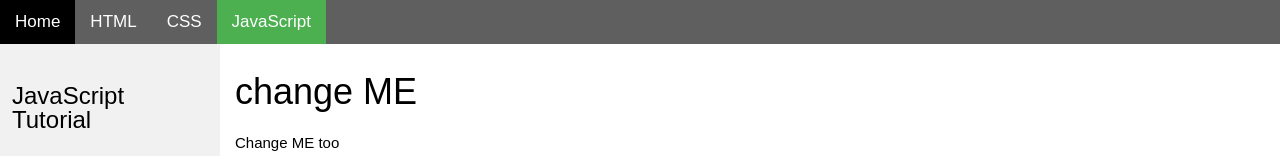
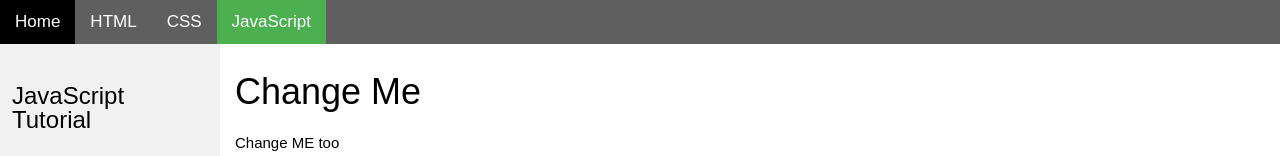
Before and after one commit to CRIS2005/w3schools-replica, a plain HTML site: page javascript/comments/index.html in a window 1280 px wide. Shown: the top 156 px of the page. Drawn offline with Linux system fonts and the light colour scheme.

Commit message:
Update 2018-11-25T16:59:39.362Z

```diff
--- a/javascript/comments/index.html
+++ b/javascript/comments/index.html
@@ -1 +1 @@
-<!DOCTYPE html><html><head><title>change ME</title><meta name="description" content="Change ME too"><link rel="stylesheet" href="https://cris2005.github.io/w3schools-replica/style.css"></head><body><header><a href="https://cris2005.github.io/w3schools-replica/">Home</a><a href="https://cris2005.github.io/w3schools-replica/html">HTML</a><a href="https://cris2005.github.io/w3schools-replica/css">CSS</a><a class="current" href="https://cris2005.github.io/w3schools-replica/javascript">JavaScript</a></header><article><h1>change ME</h1><p>Change ME too</p></article><nav><h3>JavaScript Tutorial</h3><a href="https://cris2005.github.io/w3schools-replica/JavaScript/comments">JavaScript Comments</a><a href="https://cris2005.github.io/w3schools-replica/JavaScript/variables">JavaScript Variables</a><a href="https://cris2005.github.io/w3schools-replica/JavaScript/operators">JavaScript Operators</a></nav><footer>&copy; 2017 My name is awesome!</footer></body></html>
+<!DOCTYPE html><html><head><title>Change Me</title><meta name="description" content="Change ME too"><link rel="stylesheet" href="https://cris2005.github.io/w3schools-replica/style.css"></head><body><header><a href="https://cris2005.github.io/w3schools-replica/">Home</a><a href="https://cris2005.github.io/w3schools-replica/html">HTML</a><a href="https://cris2005.github.io/w3schools-replica/css">CSS</a><a class="current" href="https://cris2005.github.io/w3schools-replica/javascript">JavaScript</a></header><article><h1>Change Me</h1><p>Change ME too</p></article><nav><h3>JavaScript Tutorial</h3><a href="https://cris2005.github.io/w3schools-replica/JavaScript/comments">JavaScript Comments</a><a href="https://cris2005.github.io/w3schools-replica/JavaScript/variables">JavaScript Variables</a><a href="https://cris2005.github.io/w3schools-replica/JavaScript/operators">JavaScript Operators</a></nav><footer>&copy; 2017 My name is awesome!</footer></body></html>
```
